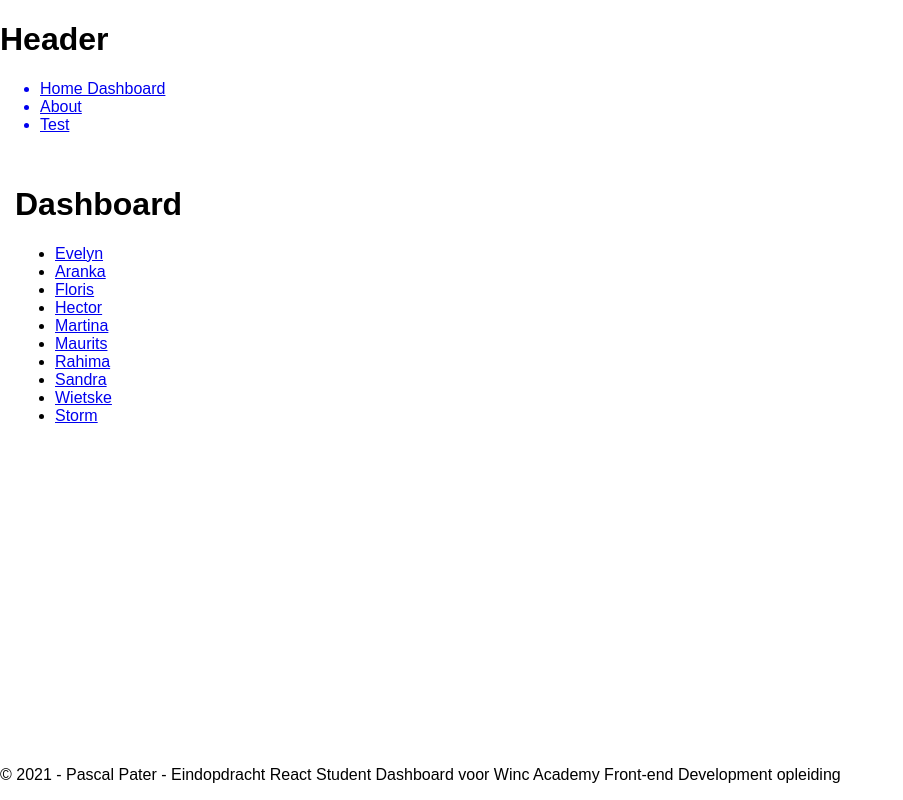
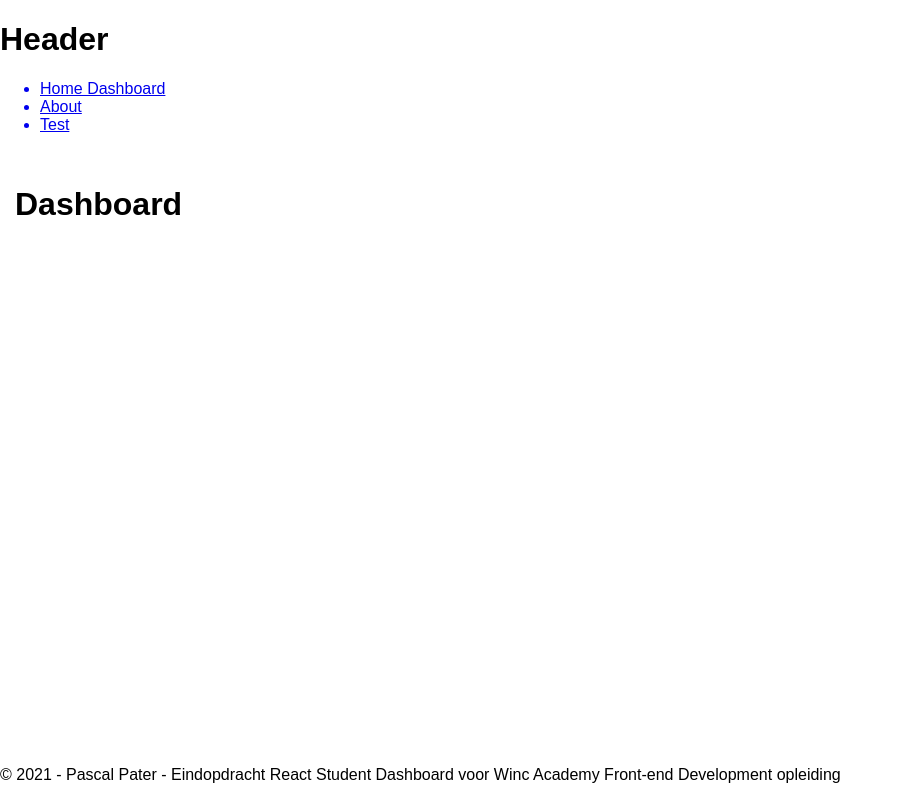
Before and after one commit to PasquinelP/pascal_pater-eindopdracht-React-Student-Dashboard, a React (Create React App) app: page / in a window 1280 px wide. Shown: the whole page, without its empty margins (0-903 px from the left). Built offline with nearby package versions, Linux system fonts and the light colour scheme; the HTML template or start-up script is replaced by a standard one.

Commit message:
remove building of student list from dashboard

```diff
--- a/src/components/Dashboard.js
+++ b/src/components/Dashboard.js
@@ -1,6 +1,5 @@
 import React, { useContext } from "react";
 import { AppContext } from "./AppContext";
-import { Link } from "react-router-dom";
 
 const Dashboard = () => {
 
@@ -10,17 +9,12 @@ const Dashboard = () => {
  console.log("Students data is: ", students);
  console.log(studentNames)
 
- const studentsList = studentNames.map((student) => (
-   <li key={student.id}>
-     <Link to={`/student/${student.name}`}>{student.name}</Link>
-   </li>
- ));
+
 
 
   return (
     <>
       <h1>Dashboard</h1>
-      <ul>{studentsList}</ul>
     </>
   );
 };
```
